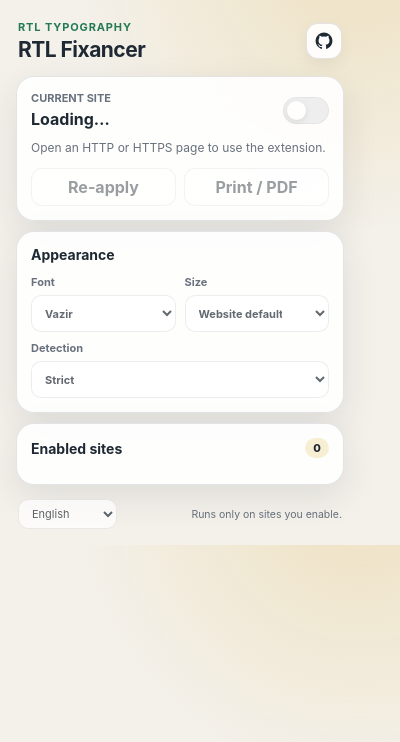
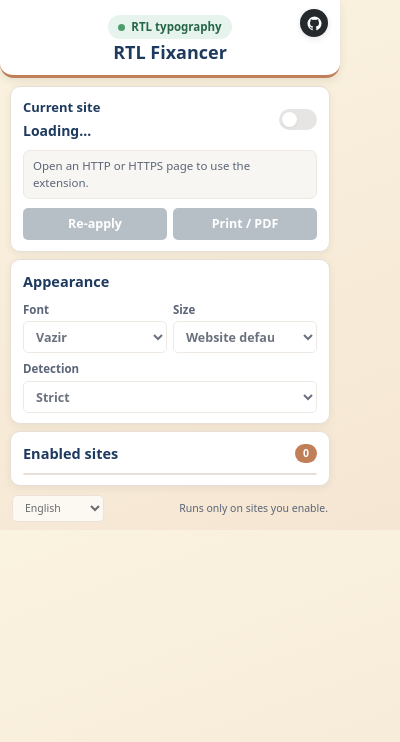
Before and after one commit to Nishef1/RTL-Fixancer, a browser extension: page popup.html in a window 400 px wide. Drawn offline with Linux system fonts and the light colour scheme.

Commit message:
Restore the classic warm RTL Fixancer popup design

```diff
--- a/popup.css
+++ b/popup.css
@@ -1,221 +1,344 @@
 :root {
-    color-scheme: light dark;
-    --bg: #f4f1eb;
-    --surface: rgba(255, 255, 255, 0.9);
-    --surface-strong: #ffffff;
-    --text: #1f2933;
-    --muted: #68717d;
-    --border: rgba(31, 41, 51, 0.12);
-    --primary: #1f4a3d;
-    --primary-hover: #183b31;
-    --accent: #d8a928;
-    --danger: #b33a3a;
-    --success: #247a54;
-    --shadow: 0 12px 36px rgba(31, 41, 51, 0.1);
-    --radius: 18px;
-    font-family: Inter, ui-sans-serif, system-ui, -apple-system, BlinkMacSystemFont, "Segoe UI", sans-serif;
-}
-
-@media (prefers-color-scheme: dark) {
-    :root {
-        --bg: #151815;
-        --surface: rgba(31, 35, 31, 0.92);
-        --surface-strong: #222722;
-        --text: #f2f5f1;
-        --muted: #aeb7ae;
-        --border: rgba(255, 255, 255, 0.1);
-        --primary: #72ba91;
-        --primary-hover: #8acaa5;
-        --accent: #e4bd4c;
-        --danger: #ff8d8d;
-        --success: #79c99f;
-        --shadow: 0 14px 38px rgba(0, 0, 0, 0.28);
-    }
+    color-scheme: light;
+    --bg-start: #faf3e0;
+    --bg-end: #f5e6d3;
+    --primary: #1e3a5f;
+    --primary-hover: #2c5282;
+    --accent: #c17f59;
+    --success: #4a9e6b;
+    --success-ink: #276749;
+    --success-soft: #e6f4ed;
+    --danger: #c4554a;
+    --danger-ink: #9b2c2c;
+    --danger-soft: #fde8e6;
+    --text: #2d3748;
+    --muted: #5a6577;
+    --subtle: #8e99ab;
+    --surface: #ffffff;
+    --surface-muted: #f8f6f3;
+    --border: #e8e0d8;
+    --border-soft: #ede8e2;
+    --secondary: #6b7a8a;
+    --radius: 10px;
+    --radius-sm: 7px;
+    --radius-xs: 5px;
+    font-family: system-ui, -apple-system, BlinkMacSystemFont, "Segoe UI", Tahoma, Arial, sans-serif;
 }
 
 * { box-sizing: border-box; }
 html, body { margin: 0; }
 body {
-    width: 360px;
-    min-height: 510px;
-    background: radial-gradient(circle at 90% -10%, color-mix(in srgb, var(--accent) 22%, transparent), transparent 42%), var(--bg);
+    width: 340px;
+    min-height: 460px;
+    background: linear-gradient(160deg, var(--bg-start) 0%, var(--bg-end) 100%);
     color: var(--text);
+    font-size: 14px;
+    line-height: 1.55;
 }
 button, select { font: inherit; }
-button, select, input { accent-color: var(--primary); }
+button, select, input { accent-color: var(--success); }
 button:focus-visible,
 select:focus-visible,
 input:focus-visible + .switch-track {
-    outline: 3px solid color-mix(in srgb, var(--accent) 62%, transparent);
+    outline: 3px solid rgba(193, 127, 89, 0.35);
     outline-offset: 2px;
 }
-.app { padding: 16px; }
+
+.app { padding: 0 10px 8px; }
 .hero {
+    position: relative;
     display: flex;
+    min-height: 78px;
     align-items: center;
-    justify-content: space-between;
-    gap: 12px;
-    padding: 4px 2px 14px;
+    justify-content: center;
+    margin: 0 -10px 8px;
+    padding: 10px 54px 8px;
+    border-bottom: 3px solid var(--accent);
+    border-radius: 0 0 14px 14px;
+    background: var(--surface);
+    box-shadow: 0 3px 10px rgba(0, 0, 0, 0.08);
+    text-align: center;
 }
+.hero > div:first-child { min-width: 0; }
 .eyebrow {
-    margin: 0 0 3px;
-    color: var(--success);
-    font-size: 11px;
-    font-weight: 750;
-    letter-spacing: 0.08em;
-    text-transform: uppercase;
+    display: inline-flex;
+    align-items: center;
+    gap: 6px;
+    margin: 5px 0 0;
+    padding: 3px 10px;
+    border-radius: 18px;
+    background: var(--success-soft);
+    color: var(--success-ink);
+    font-size: 11.5px;
+    font-weight: 650;
+    letter-spacing: 0;
+    text-transform: none;
+}
+.eyebrow::before {
+    width: 7px;
+    height: 7px;
+    border-radius: 50%;
+    background: var(--success);
+    content: "";
 }
 h1, h2, p { margin-top: 0; }
-h1 { margin-bottom: 0; font-size: 21px; letter-spacing: -0.025em; }
-h2 { margin-bottom: 0; font-size: 14px; }
-.hero-actions { display: flex; gap: 8px; }
+h1 {
+    margin: 0;
+    color: var(--primary);
+    font-size: 18px;
+    font-weight: 700;
+    letter-spacing: 0;
+}
+h2 {
+    margin: 0;
+    color: var(--primary);
+    font-size: 14.5px;
+    font-weight: 700;
+}
+.hero-actions {
+    position: absolute;
+    top: 9px;
+    right: 12px;
+    display: flex;
+    gap: 6px;
+}
 .icon-button {
     display: inline-grid;
-    width: 36px;
-    height: 36px;
+    width: 28px;
+    height: 28px;
     place-items: center;
-    border: 1px solid var(--border);
-    border-radius: 12px;
-    background: var(--surface);
-    color: var(--text);
+    border: 0;
+    border-radius: 50%;
+    background: #24292e;
+    color: #fff;
     cursor: pointer;
-    box-shadow: 0 5px 16px rgba(0, 0, 0, 0.06);
+    box-shadow: 0 2px 6px rgba(0, 0, 0, 0.1);
+    transition: transform 150ms ease, box-shadow 150ms ease;
 }
-.icon-button:hover { transform: translateY(-1px); }
-.icon-button svg { width: 18px; fill: currentColor; }
+.icon-button:hover {
+    transform: translateY(-1px);
+    box-shadow: 0 4px 9px rgba(0, 0, 0, 0.16);
+}
+.icon-button svg { width: 15px; fill: currentColor; }
+
 .notice {
-    margin-bottom: 10px;
-    padding: 10px 12px;
-    border: 1px solid color-mix(in srgb, var(--success) 35%, var(--border));
-    border-radius: 12px;
-    background: color-mix(in srgb, var(--success) 10%, var(--surface));
-    color: var(--text);
+    margin-bottom: 7px;
+    padding: 7px 10px;
+    border: 1px solid #cbe7d7;
+    border-radius: var(--radius-sm);
+    background: var(--success-soft);
+    color: var(--success-ink);
     font-size: 12px;
+    font-weight: 600;
     line-height: 1.45;
 }
 .notice.error {
-    border-color: color-mix(in srgb, var(--danger) 45%, var(--border));
-    background: color-mix(in srgb, var(--danger) 10%, var(--surface));
+    border-color: #f2c9c5;
+    background: var(--danger-soft);
+    color: var(--danger-ink);
 }
+
 .card {
-    margin-bottom: 10px;
-    padding: 14px;
+    margin-bottom: 7px;
+    padding: 10px 12px;
     border: 1px solid var(--border);
     border-radius: var(--radius);
     background: var(--surface);
-    box-shadow: var(--shadow);
-    backdrop-filter: blur(14px);
+    box-shadow: 0 2px 8px rgba(0, 0, 0, 0.06);
 }
+.site-card { padding-bottom: 11px; }
 .section-heading {
     display: flex;
     align-items: center;
     justify-content: space-between;
-    gap: 12px;
+    gap: 10px;
 }
-.section-heading.compact { margin-bottom: 12px; }
-.section-label { margin-bottom: 4px; color: var(--muted); font-size: 11px; font-weight: 700; text-transform: uppercase; }
-.site-name { margin-bottom: 0; max-width: 255px; overflow: hidden; text-overflow: ellipsis; font-weight: 750; white-space: nowrap; }
-.hint { margin: 10px 0 12px; color: var(--muted); font-size: 12px; line-height: 1.45; }
+.section-heading.compact { margin-bottom: 8px; }
+.section-label {
+    margin-bottom: 3px;
+    color: var(--primary);
+    font-size: 13px;
+    font-weight: 700;
+    text-transform: none;
+}
+.site-name {
+    max-width: 235px;
+    margin-bottom: 0;
+    overflow: hidden;
+    color: var(--primary);
+    font-size: 14px;
+    font-weight: 700;
+    text-overflow: ellipsis;
+    white-space: nowrap;
+}
+.hint {
+    margin: 8px 0 9px;
+    padding: 7px 9px;
+    border: 1px solid var(--border-soft);
+    border-radius: var(--radius-sm);
+    background: var(--surface-muted);
+    color: var(--muted);
+    font-size: 11.5px;
+    line-height: 1.45;
+}
+
 .switch { display: inline-flex; cursor: pointer; }
 .switch input { position: absolute; opacity: 0; pointer-events: none; }
 .switch-track {
     position: relative;
     display: block;
-    width: 46px;
-    height: 27px;
-    border: 1px solid var(--border);
-    border-radius: 999px;
-    background: color-mix(in srgb, var(--muted) 24%, var(--surface-strong));
-    transition: background 170ms ease, opacity 170ms ease;
+    width: 38px;
+    height: 21px;
+    border-radius: 21px;
+    background: #d1cdc8;
+    transition: background 200ms ease, opacity 200ms ease;
 }
 .switch-thumb {
     position: absolute;
-    top: 3px;
+    bottom: 3px;
     left: 3px;
-    width: 19px;
-    height: 19px;
+    width: 15px;
+    height: 15px;
     border-radius: 50%;
     background: #fff;
-    box-shadow: 0 2px 6px rgba(0, 0, 0, 0.22);
-    transition: transform 170ms cubic-bezier(.2,.8,.2,1);
+    box-shadow: 0 1px 3px rgba(0, 0, 0, 0.15);
+    transition: transform 200ms ease;
 }
 .switch input:checked + .switch-track { background: var(--success); }
-.switch input:checked + .switch-track .switch-thumb { transform: translateX(19px); }
-.switch input:disabled + .switch-track { cursor: not-allowed; opacity: 0.45; }
-.button-row { display: grid; grid-template-columns: 1fr 1fr; gap: 8px; }
+.switch input:checked + .switch-track .switch-thumb { transform: translateX(17px); }
+.switch input:disabled + .switch-track { cursor: not-allowed; opacity: 0.5; }
+
+.button-row { display: grid; grid-template-columns: 1fr 1fr; gap: 6px; }
 .button {
-    min-height: 36px;
+    min-height: 32px;
     border: 0;
-    border-radius: 11px;
-    padding: 8px 12px;
+    border-radius: var(--radius-xs);
+    padding: 6px 10px;
     background: var(--primary);
     color: #fff;
-    font-weight: 700;
+    font-size: 12.5px;
+    font-weight: 600;
     cursor: pointer;
-    transition: transform 150ms ease, background 150ms ease, opacity 150ms ease;
+    transition: background 150ms ease, transform 150ms ease, opacity 150ms ease;
 }
-.button:hover:not(:disabled) { transform: translateY(-1px); background: var(--primary-hover); }
-.button.secondary { border: 1px solid var(--border); background: var(--surface-strong); color: var(--text); }
-.button:disabled { cursor: not-allowed; opacity: 0.45; }
-.field-grid { display: grid; grid-template-columns: 1fr 1fr; gap: 9px; }
-.field { display: grid; gap: 6px; color: var(--muted); font-size: 11px; font-weight: 700; }
-.field.full-width { margin-top: 9px; }
+.button:hover:not(:disabled) {
+    transform: translateY(-1px);
+    background: var(--primary-hover);
+}
+.button.secondary {
+    border: 0;
+    background: var(--secondary);
+    color: #fff;
+}
+.button.secondary:hover:not(:disabled) { background: #586879; }
+.button:disabled { cursor: not-allowed; opacity: 0.48; }
+
+.field-grid { display: grid; grid-template-columns: 1fr 1fr; gap: 6px; }
+.field {
+    display: grid;
+    gap: 3px;
+    color: var(--muted);
+    font-size: 11.5px;
+    font-weight: 600;
+}
+.field.full-width { margin-top: 7px; }
 select {
     width: 100%;
-    min-height: 37px;
-    border: 1px solid var(--border);
+    min-height: 32px;
+    border: 1.5px solid var(--border);
+    border-radius: var(--radius-xs);
+    padding: 5px 26px 5px 8px;
+    background: var(--surface);
+    color: var(--text);
+    font-size: 12.5px;
+}
+select:hover { border-color: #d6c9bc; }
+
+.count {
+    min-width: 22px;
+    padding: 1px 8px;
     border-radius: 10px;
-    padding: 7px 30px 7px 9px;
-    background: var(--surface-strong);
-    color: var(--text);
-}
-.count {
-    min-width: 24px;
-    padding: 3px 8px;
-    border-radius: 999px;
-    background: color-mix(in srgb, var(--accent) 20%, var(--surface-strong));
-    color: var(--text);
-    font-size: 11px;
-    font-weight: 800;
+    background: var(--accent);
+    color: #fff;
+    font-size: 10.5px;
+    font-weight: 700;
     text-align: center;
 }
-.sites-list { display: grid; gap: 7px; max-height: 146px; overflow-y: auto; }
+.sites-list {
+    display: grid;
+    max-height: 120px;
+    overflow-y: auto;
+    border: 1px solid var(--border);
+    border-radius: var(--radius-sm);
+}
 .site-item {
     display: flex;
     align-items: center;
     justify-content: space-between;
     gap: 8px;
-    padding: 8px 9px;
-    border: 1px solid var(--border);
-    border-radius: 11px;
-    background: var(--surface-strong);
+    padding: 6px 9px;
+    border-bottom: 1px solid var(--border);
+    background: var(--surface);
 }
-.site-item span { min-width: 0; overflow: hidden; text-overflow: ellipsis; font-size: 12px; white-space: nowrap; }
+.site-item:last-child { border-bottom: 0; }
+.site-item span {
+    min-width: 0;
+    overflow: hidden;
+    color: var(--text);
+    font-size: 12px;
+    text-overflow: ellipsis;
+    white-space: nowrap;
+}
 .remove-button {
     flex: 0 0 auto;
     border: 0;
-    border-radius: 8px;
-    padding: 5px 8px;
-    background: color-mix(in srgb, var(--danger) 10%, transparent);
-    color: var(--danger);
+    border-radius: var(--radius-xs);
+    padding: 4px 8px;
+    background: var(--danger-soft);
+    color: var(--danger-ink);
     font-size: 11px;
-    font-weight: 750;
+    font-weight: 650;
     cursor: pointer;
 }
-.empty { padding: 8px 2px; color: var(--muted); font-size: 12px; text-align: center; }
+.remove-button:hover { background: #f8d8d5; }
+.empty {
+    margin: 0;
+    padding: 9px;
+    color: var(--subtle);
+    font-size: 11.5px;
+    text-align: center;
+}
 .footer {
     display: flex;
     align-items: center;
     justify-content: space-between;
-    gap: 10px;
-    padding: 4px 2px 0;
+    gap: 8px;
+    padding: 2px 2px 0;
     color: var(--muted);
     font-size: 10.5px;
 }
-.language-control select { min-height: 30px; width: auto; padding-block: 4px; font-size: 11px; }
-.sr-only { position: absolute; width: 1px; height: 1px; overflow: hidden; clip: rect(0, 0, 0, 0); white-space: nowrap; }
-html[dir="rtl"] .switch-thumb { left: auto; right: 3px; }
-html[dir="rtl"] .switch input:checked + .switch-track .switch-thumb { transform: translateX(-19px); }
+.language-control select {
+    width: auto;
+    min-height: 27px;
+    padding-block: 3px;
+    font-size: 10.5px;
+}
+.sr-only {
+    position: absolute;
+    width: 1px;
+    height: 1px;
+    overflow: hidden;
+    clip: rect(0, 0, 0, 0);
+    white-space: nowrap;
+}
+html[dir="rtl"] .hero-actions { right: auto; left: 12px; }
+html[dir="rtl"] .switch-thumb { right: 3px; left: auto; }
+html[dir="rtl"] .switch input:checked + .switch-track .switch-thumb { transform: translateX(-17px); }
+
 @media (prefers-reduced-motion: reduce) {
-    *, *::before, *::after { scroll-behavior: auto !important; transition-duration: 0.01ms !important; animation-duration: 0.01ms !important; }
+    *, *::before, *::after {
+        scroll-behavior: auto !important;
+        transition-duration: 0.01ms !important;
+        animation-duration: 0.01ms !important;
+    }
 }
```
